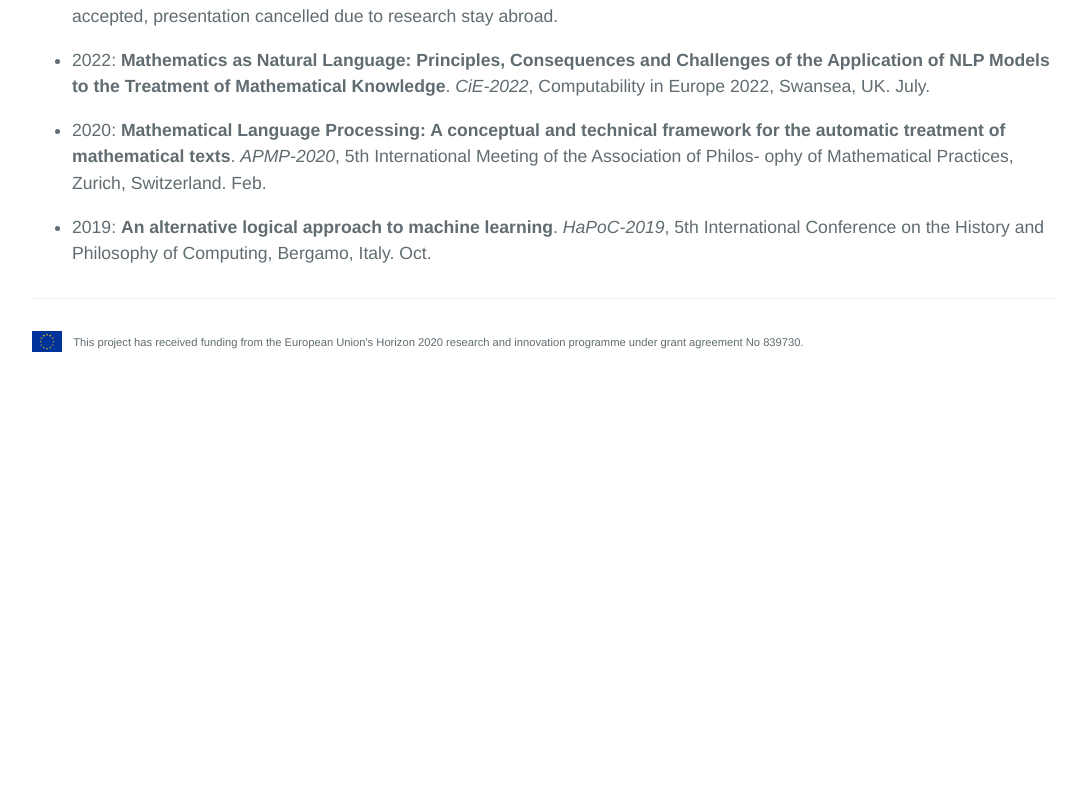
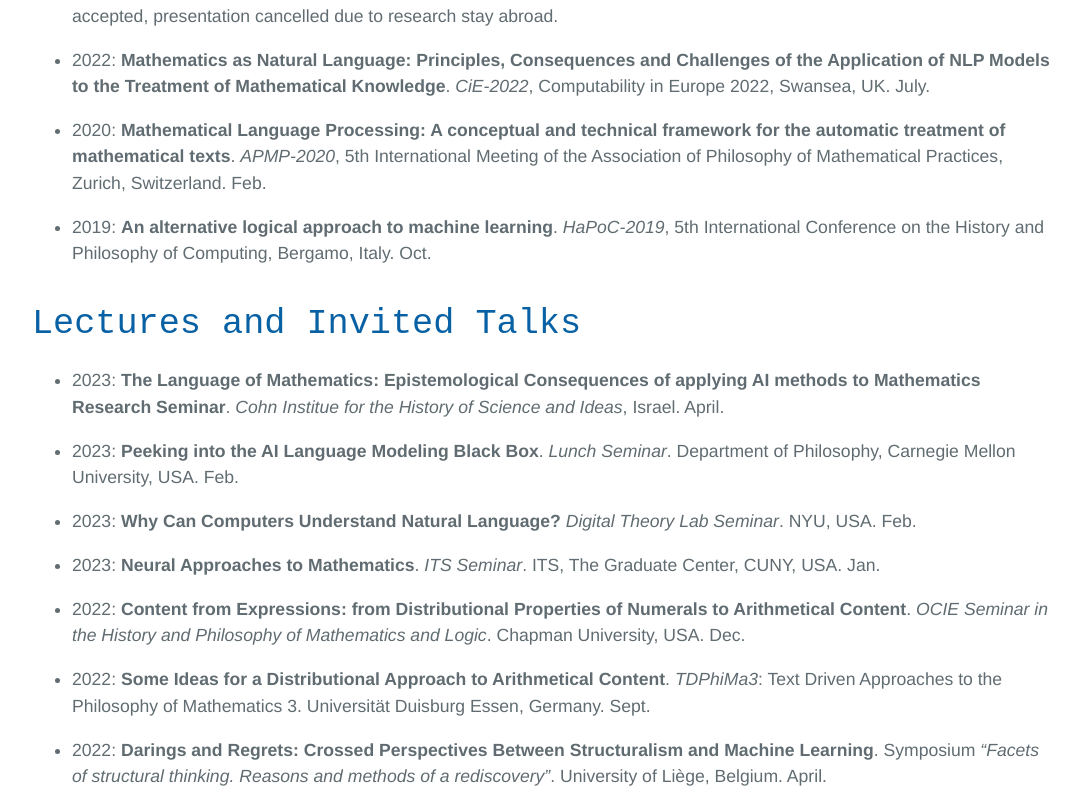
Before and after one commit to Gianni-G/semiomaths, a Jekyll site: the page built from p.talks.md, in a window 1280 px wide and 900 px high, scrolled down 262 px, cut to the strip 114-900 px from the top of the window. Shown: the whole strip, without its empty margins (96-1176 px from the left). Built offline with Jekyll 4.4.1, drawn with Linux system fonts in a browser that asks for light colours; before the commit the page ends 900 px from its top, so only the background shows below that; some of the changed text lies outside the part shown.

Commit message:
Invited talks

```diff
--- a/p.talks.md
+++ b/p.talks.md
@@ -10,6 +10,34 @@
 
 - 2022: **Mathematics as Natural Language: Principles, Consequences and Challenges of the Application of NLP Models to the Treatment of Mathematical Knowledge**. *CiE-2022*, Computability in Europe 2022, Swansea, UK. July.
 
-- 2020: **Mathematical Language Processing: A conceptual and technical framework for the automatic treatment of mathematical texts**. *APMP-2020*, 5th International Meeting of the Association of Philos- ophy of Mathematical Practices, Zurich, Switzerland. Feb.
+- 2020: **Mathematical Language Processing: A conceptual and technical framework for the automatic treatment of mathematical texts**. *APMP-2020*, 5th International Meeting of the Association of Philosophy of Mathematical Practices, Zurich, Switzerland. Feb.
 
 - 2019: **An alternative logical approach to machine learning**. *HaPoC-2019*, 5th International Conference on the History and Philosophy of Computing, Bergamo, Italy. Oct.
+
+# Lectures and Invited Talks
+
+- 2023: **The Language of Mathematics: Epistemological Consequences of applying AI methods to Mathematics Research Seminar**. *Cohn Institue for the History of Science and Ideas*, Israel. April.
+
+- 2023: **Peeking into the AI Language Modeling Black Box**. *Lunch Seminar*. Department of Philosophy, Carnegie Mellon University, USA. Feb.
+
+- 2023: **Why Can Computers Understand Natural Language?** *Digital Theory Lab Seminar*. NYU, USA. Feb.
+
+- 2023: **Neural Approaches to Mathematics**. *ITS Seminar*. ITS, The Graduate Center, CUNY, USA. Jan.
+
+- 2022: **Content from Expressions: from Distributional Properties of Numerals to Arithmetical Content**. *OCIE Seminar in the History and Philosophy of Mathematics and Logic*. Chapman University, USA. Dec.
+
+- 2022: **Some Ideas for a Distributional Approach to Arithmetical Content**. *TDPhiMa3*: Text Driven Approaches to the Philosophy of Mathematics 3. Universität Duisburg Essen, Germany. Sept.
+
+- 2022: **Darings and Regrets: Crossed Perspectives Between Structuralism and Machine Learning**. Symposium *“Facets of structural thinking. Reasons and methods of a rediscovery”*. University of Liège, Belgium. April.
+
+- 2022: **Modèles neuronaux et savoir mathématique: l’apprentissage du symbolique**. Workshop *ÉPISTÉMOPÉRIA* (ÉPISTÉMologie des OPÉRations de l’Intelligence Artificielle). University of Franche-Comté, France. Fev.
+
+- 2021: **Deep mathematics. The place of textuality in neural approaches to mathematical knowledge**. *TDPhiMa2*: Text Driven Approaches to the Philosophy of Mathematics 2. Universität Hamburg. Hamburg, Germany. Sept.
+
+- 2021: **What do neural models tell us about the nature of language? Interactions between formal and computational linguistics**. *ILFC Seminar*, GDR LIFT. Paris, France. June.
+
+- 2020: **The Logic of Language From the Distributional to the Structuralist Hypothesis through Types and Interaction**. *SemioLog* Seminar, Paris, France. Dec.
+
+- 2020: **The Image of Language From the 19th Century to Our Days**. *TCZ Interdisciplinary Seminar*, Zurich, Switzerland. Sept.
+
+- 2019: **La revanche connexionniste**. *PhisIA* Research Seminar (Philosophy, History and Sociology of Artificial Intelligence), Paris Diderot University, Paris, France. November.
```
